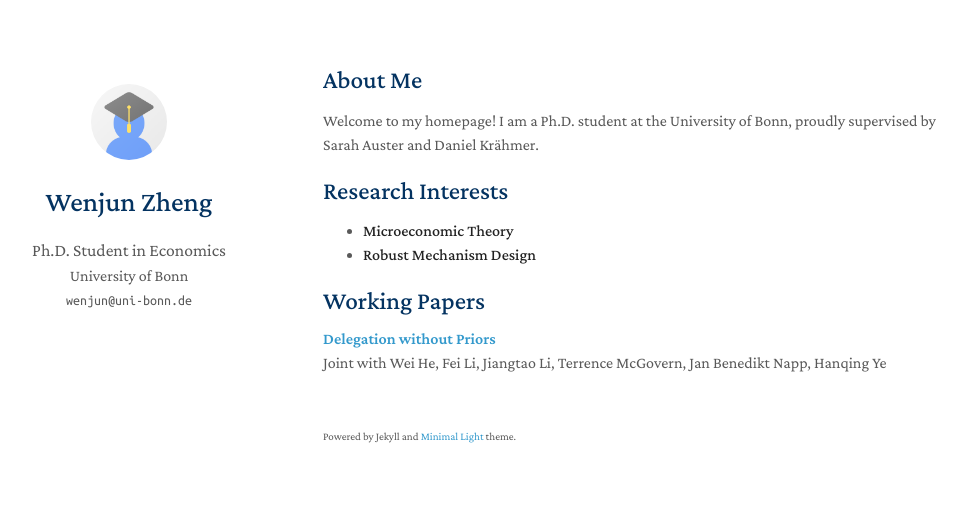
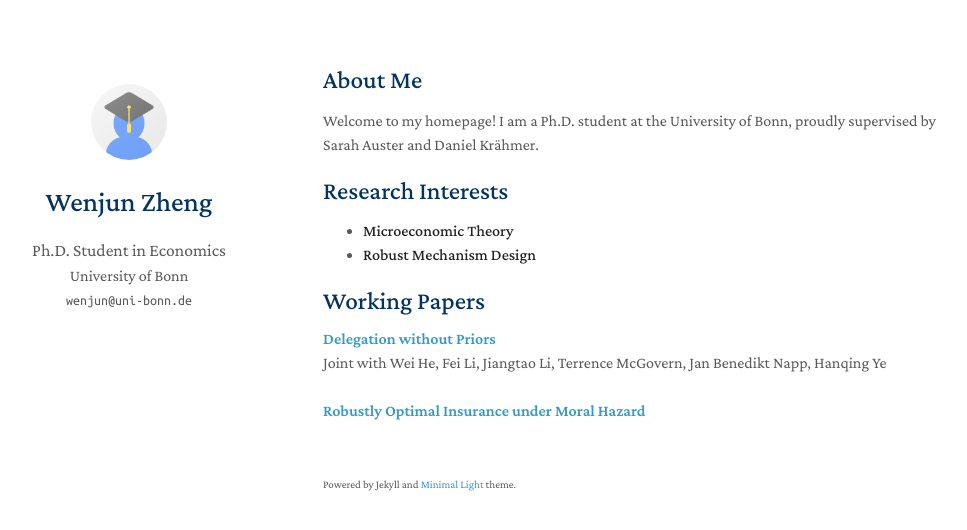
Before and after one commit to enfj-wenjun/enfj-wenjun.github.io, a Jekyll site: the page built from index.md, in a window 1280 px wide. Shown: the top 530 px of the page, without its empty margins (147-1114 px from the left). Built offline with Jekyll 4.4.1, drawn with Linux system fonts in a browser that asks for light colours; a style sheet for code colours, icons or effects is not loaded; our own code applies the rules of GitHub Pages for plain Markdown files.

Commit message:
Add new publication 'Robustly Optimal Insurance'
Updated publication entries to include a new title and authors.

```diff
--- a/_data/publications.yml
+++ b/_data/publications.yml
@@ -2,5 +2,10 @@ main:
 
   - title: Delegation without Priors
     authors: Joint with Wei He, Fei Li, Jiangtao Li, Terrence McGovern, Jan Benedikt Napp, Hanqing Ye
-    pdf: /assets/files/Delegation_without_Priors.pdf
+    pdf:
     notes:
+
+  - title: Robustly Optimal Insurance under Moral Hazard
+    authors:
+    pdf:
+    notes:
```
